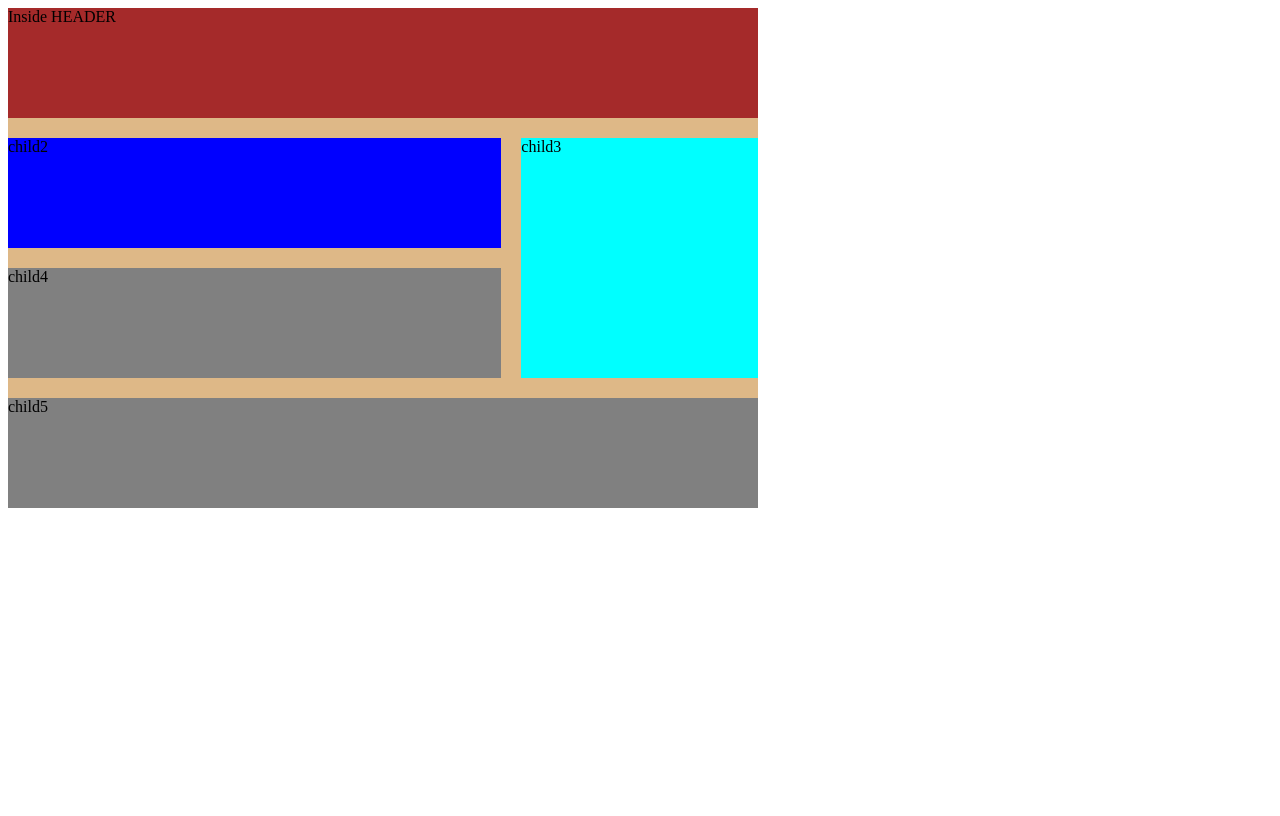
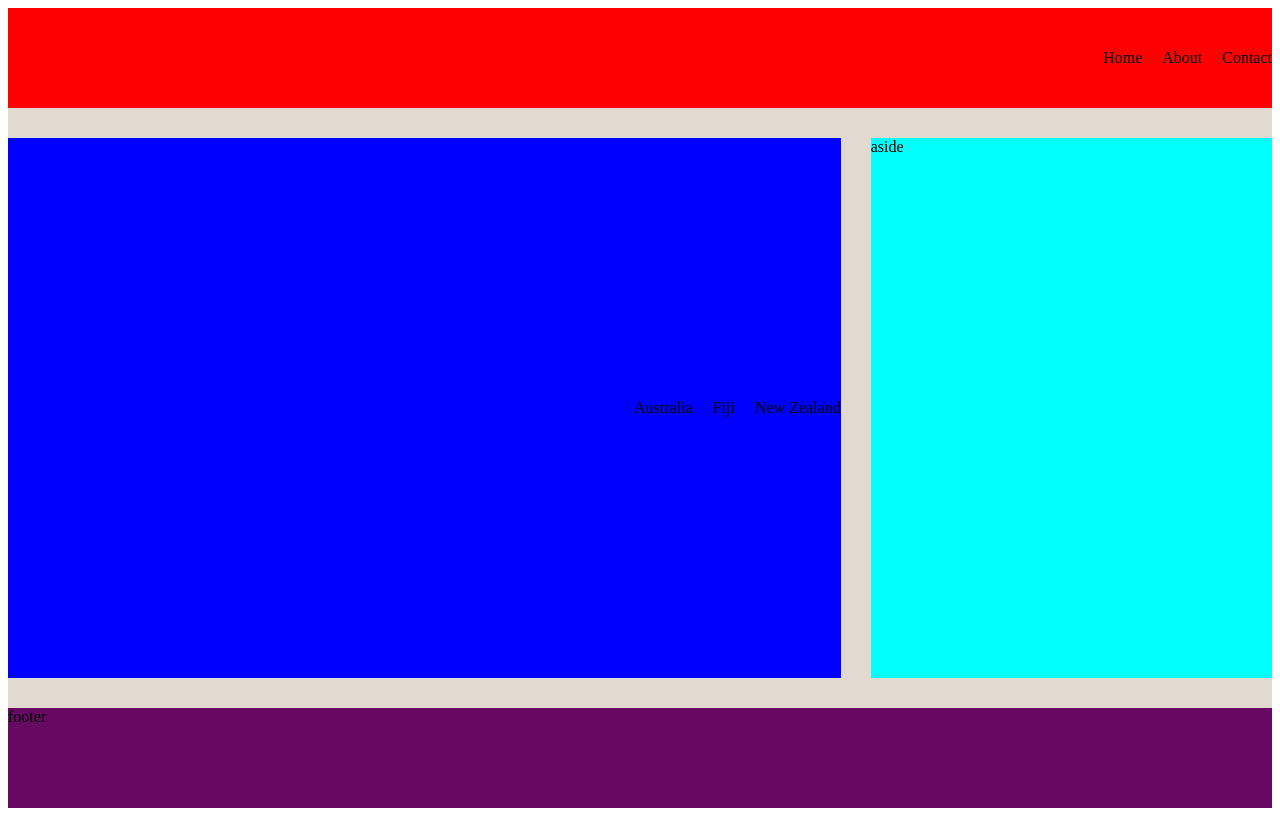
Before and after one commit to mfisabuj/travel-blog, a plain HTML site: page class-grid.html in a window 1280 px wide. Drawn offline with Linux system fonts and the light colour scheme.

Commit message:
grid parallax glasseffect

```diff
--- a/class-grid.html
+++ b/class-grid.html
@@ -10,48 +10,59 @@
 .grid-parent {
     display: grid;
     grid-template-columns: repeat(3, 1fr);
-    grid-template-rows: repeat(4, 1fr);
+    grid-template-rows: 100px 1fr 100px;
+    gap: 30px;
+    height: 100vh;
+    background-color: rgb(226, 218, 208);
+    grid-template-areas:
+    "header header header"
+    "MAIN MAIN side"
+    "footer footer footer"
+    ;
+
+nav {
+    display: flex;
     gap: 20px;
-    height: 500px;
-    width: 750px;
-    background-color: burlywood;
-
+    align-items: center;
+    justify-content: end;
+    height: 100%;
+}
 }
 .child1 {
-    grid-column-start: 1;
+    /* grid-column-start: 1;
     grid-column-end: 3;
-    grid-column: span 3;
-    background-color: brown;
+    grid-column: span 3; */
+    background-color: red;
     width: auto;
     height: auto;
+    grid-area: header;
 
 }
 
 .child2{
     background-color:blue;
-    grid-column: span 2;
+    /* grid-column: span 2; */
+    grid-area:MAIN
 
 
 }
 
 .child3{
     background-color: aqua;
-    grid-row: 2;
+    /* grid-row: 2;
     grid-column: 3;
-    grid-row: span 2;
+    grid-row: span 2; */
+    grid-area:side
+
 }
 .child4{
-    background-color: gray;
-    grid-row: 3;
+    background-color: rgb(103, 9, 98);
+    /* grid-row: 3;
     grid-column: 1;
-    grid-column: span 2;
+    grid-column: span 2; */
+    grid-area:footer
 }
-.child5{
-    background-color: gray;
-    grid-row: 4;
-    grid-column: 1;
-    grid-column: span 3;
-}
+
 </style>
 </head>
 <body>
@@ -59,23 +70,27 @@
 
     <div class="grid-parent">
         <div class="child1">
-            Inside HEADER
+            <nav>
+                <div>Home</div>
+                <div>About</div>
+                <div>Contact</div>
+            </nav>
         </div>
 
         <div class="child2">
-                child2
+            <nav>
+                <div>Australia</div>
+                <div>Fiji</div>
+                <div>New Zealand</div>
+            </nav>
         </div>
 
         <div class="child3">
-            child3
+            aside
         </div>
 
         <div class="child4">
-            child4
-        </div>
-
-        <child5 class="child5">
-            child5
+            footer
         </div>
     </div>
 
```
Also changed, not shown: nthchild.html (added, +23 -0 lines), parallex.html (added, +76 -0 lines), Parallax.jpeg (added).
